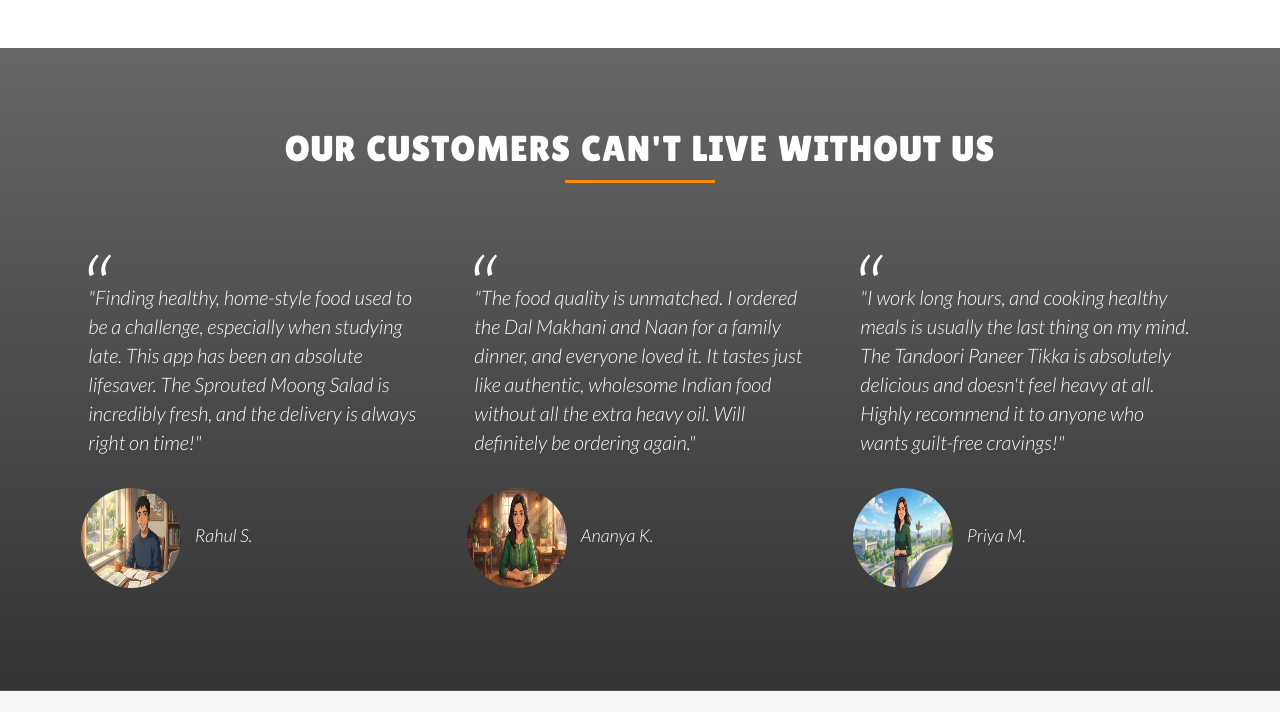
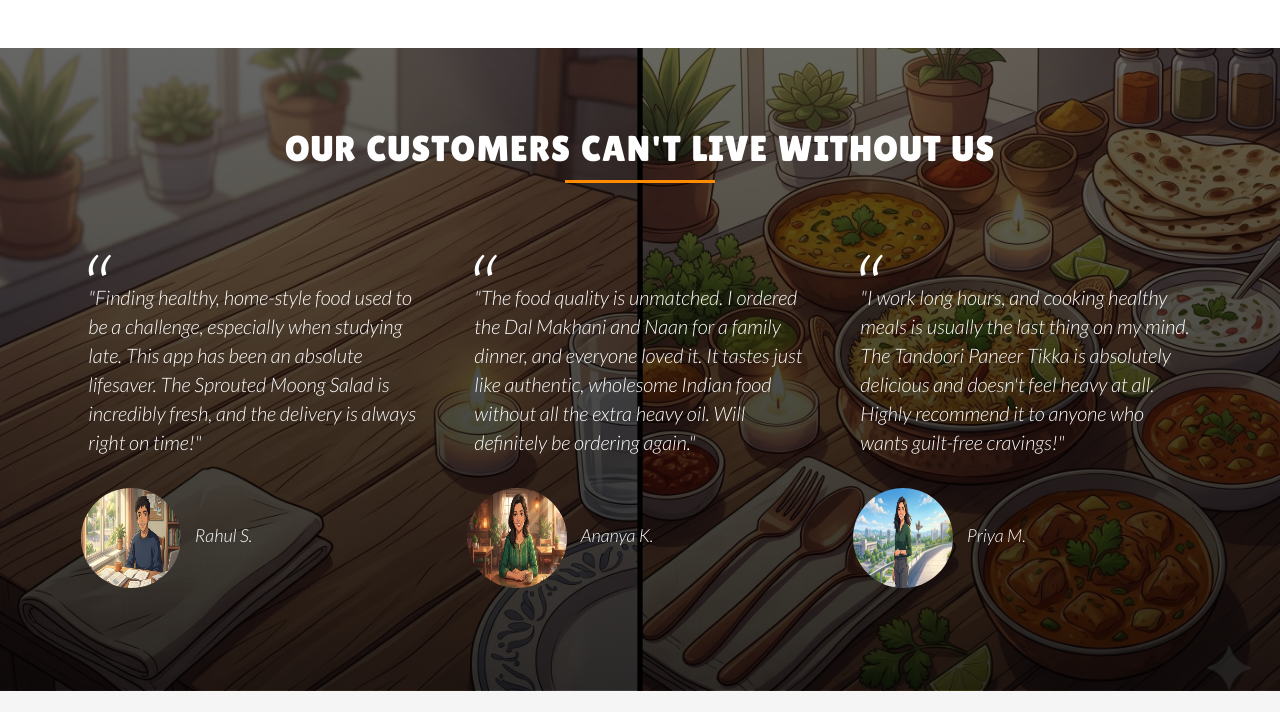
Before and after one commit to ranabhanu210310/omnifood, a plain HTML site: page index.html in a window 1280 px wide. Shown: the part 3068-3780 px from the top of the page. Drawn offline with nearby package versions, Linux system fonts and the light colour scheme; files whose address does not match are found by name.

Commit message:
experimenting with paths

```diff
--- a/resources/css/style.css
+++ b/resources/css/style.css
@@ -315,7 +315,7 @@ a:active{
  .Customer-Testimonials{
      margin-top: -40px;
      color: #ffffff;
-     background-image: linear-gradient( rgba(0,0,0,0.6),rgba(0,0,0,0.8)),url(css/images/cust-back.jpg);
+     background-image: linear-gradient( rgba(0,0,0,0.6),rgba(0,0,0,0.8)),url('images/cust-back.jpg');
      background-position: center;
      background-size: cover;
      background-attachment: fixed;
```
